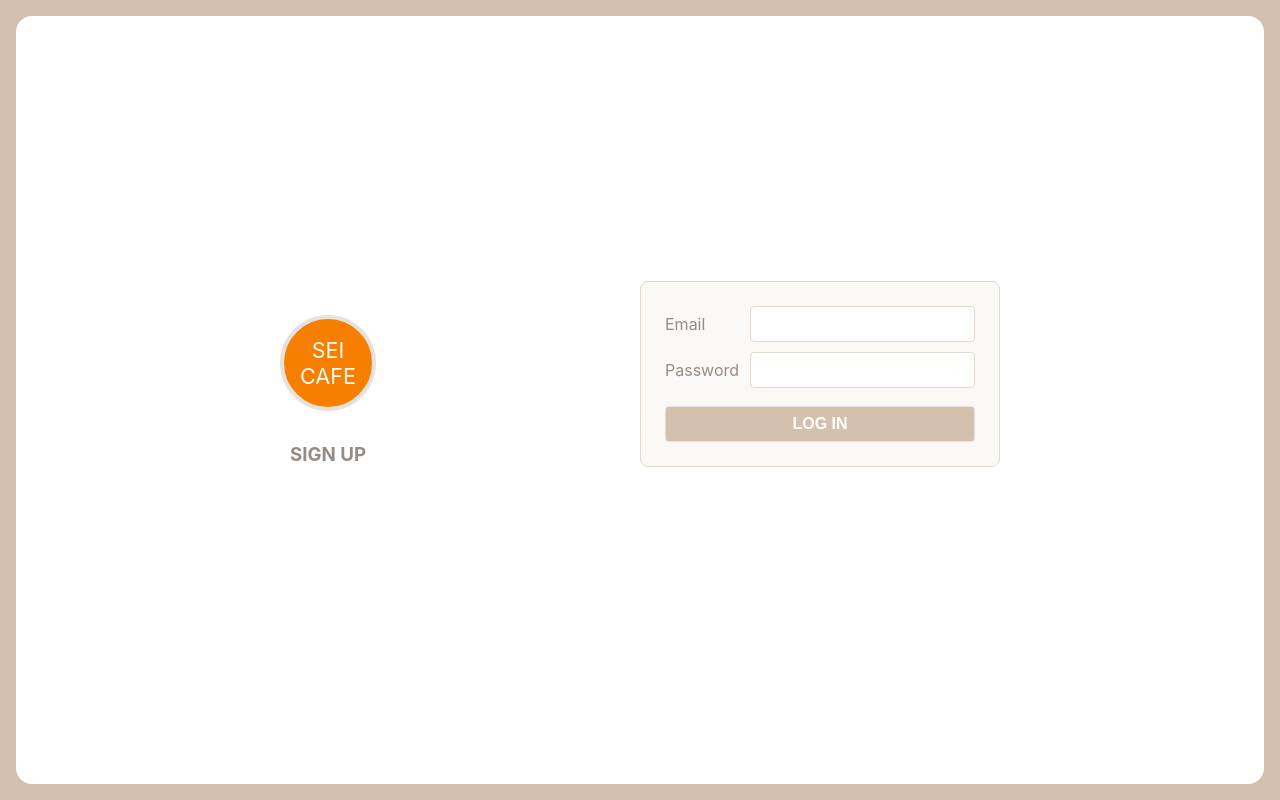
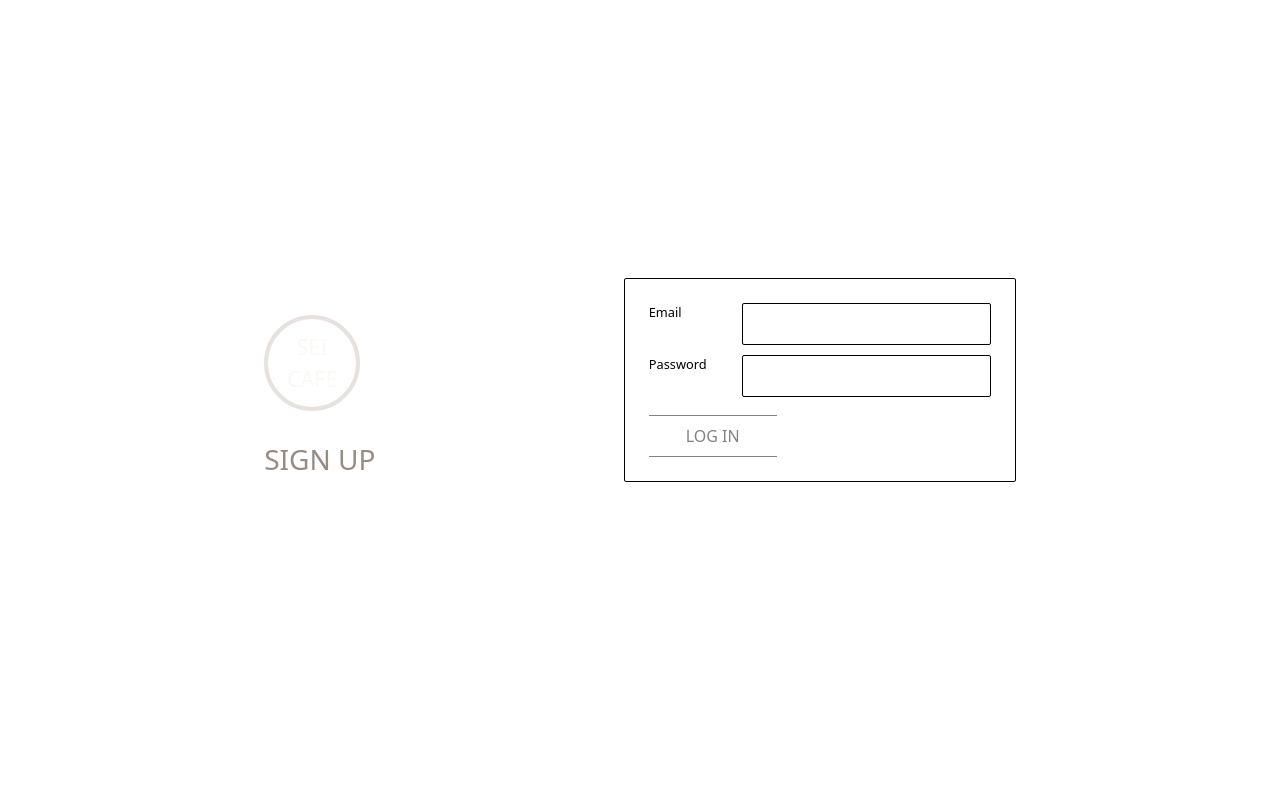
Before and after one commit to Nomje/Indian-Sweet-Spices, a React (Create React App) app: page / in a window 1280 px wide. Built offline with nearby package versions, Linux system fonts and the light colour scheme.

Commit message:
changed emoji to img test

```diff
--- /dev/null
+++ b/postcss.config.js
@@ -0,0 +1,6 @@
+module.exports = {
+  plugins: {
+    tailwindcss: {},
+    autoprefixer: {},
+  },
+}
--- a/seed.js
+++ b/seed.js
@@ -40,7 +40,7 @@ const Item = require('./models/item');
     { name: 'RajBhog', emoji: '🦀', category: categories[0], price: 9.99 },
     { name: 'Malai Sandwich', emoji: '🦀', category: categories[0], price: 9.99 },
     { name: 'Balu Shahi', emoji: '🦀', category: categories[0], price: 9.99 },
-    { name: 'Almond Burfi', emoji: '🦀', category: categories[0], price: 9.99 },
+    { name: 'Almond Burfi', emoji: 'https://sangskitchen.b-cdn.net/wp-content/uploads/2020/11/Almond-flour-burfi-768x767.jpg', category: categories[0], price: 9.99 },
     { name: 'Sutar Pheni', emoji: '🦀', category: categories[0], price: 9.99 },
     { name: 'Rasmalai', emoji: '🦀', category: categories[0], price: 9.99 },
     // Chat
--- a/src/components/Logo/Logo.jsx
+++ b/src/components/Logo/Logo.jsx
@@ -2,7 +2,7 @@ import './Logo.css';
 
 export default function Logo() {
   return (
-    <div className="Logo">
+    <div className="Logo text-3xl font-bold underline">
       <div>SEI</div>
       <div>CAFE</div>
     </div>
--- a/src/components/MenuListItem/MenuListItem.jsx
+++ b/src/components/MenuListItem/MenuListItem.jsx
@@ -3,7 +3,7 @@ import './MenuListItem.css';
 export default function MenuListItem({ menuItem, handleAddToOrder }) {
   return (
     <div className="MenuListItem">
-      <div className="emoji flex-ctr-ctr">{menuItem.emoji}</div>
+      <img className="emoji flex-ctr-ctr" src={menuItem.emoji}></img>
       <div className="name">{menuItem.name}</div>
       <div className="buy">
         <span>${menuItem.price.toFixed(2)}</span>
--- a/src/components/OrderList/OrderList.jsx
+++ b/src/components/OrderList/OrderList.jsx
@@ -1,17 +1,17 @@
 import OrderListItem from "../OrderListItem/OrderListItem";
 
-export default function OrderList({ orders }) {
+export default function OrderList({ orders, handleSHowOrder }) {
   const orderListItems = orders.map(o =>
     < OrderListItem
       order={o}
       key={o._id}
+      handleSHowOrder={handleSHowOrder}
     />
 
   )
 
   return (
     <main>
-      <h1>Mumbo Jumbo</h1>
       {orderListItems}
     </main>
   )
--- a/src/index.css
+++ b/src/index.css
@@ -1,28 +1,30 @@
+/* CSS Custom Properties */
 :root {
   --white: #FFFFFF;
+  --white-2: #fcfcf8;
   --tan-1: #FBF9F6;
   --tan-2: #E7E2DD;
   --tan-3: #E2D9D1;
   --tan-4: #D3C1AE;
-  --orange: #F67F00;
+  --black: #000000;
+  --grey-1: #dfdfdf;
+  --grey-2: #838383;
   --text-light: #968c84;
   --text-dark: #615954;
 }
 
-*,
-*:before,
-*:after {
+*, *:before, *:after {
   box-sizing: border-box;
 }
 
 body {
   margin: 0;
   font-family: -apple-system, BlinkMacSystemFont, 'Segoe UI', 'Roboto', 'Oxygen',
-    'Ubuntu', 'Cantarell', 'Fira Sans', 'Droid Sans', 'Helvetica Neue',
-    sans-serif;
+  'Ubuntu', 'Cantarell', 'Fira Sans', 'Droid Sans', 'Helvetica Neue',
+  sans-serif;
   -webkit-font-smoothing: antialiased;
   -moz-osx-font-smoothing: grayscale;
-  background-color: var(--tan-4);
+  background-color: var(--white);
   padding: 2vmin;
   height: 100vh;
 }
@@ -81,13 +83,13 @@ code {
 
 .form-container {
   padding: 3vmin;
-  background-color: var(--tan-1);
-  border: .1vmin solid var(--tan-3);
-  border-radius: 1vmin;
+  background-color: var(--white);
+  border: .1vmin solid var(--black);
+  border-radius: 2px;
 }
 
 p.error-message {
-  color: var(--orange);
+  color: var(--black);
   text-align: center;
 }
 
@@ -95,44 +97,48 @@ form {
   display: grid;
   grid-template-columns: 1fr 3fr;
   gap: 1.25vmin;
-  color: var(--text-light);
+  color: var(--black);
 }
 
 label {
-  font-size: 2vmin;
+  font-size: 1.6vmin;
   display: flex;
   align-items: center;
 }
 
 input {
   padding: 1vmin;
-  font-size: 2vmin;
-  border: .1vmin solid var(--tan-3);
-  border-radius: .5vmin;
+  font-size: 1.5vmin;
+  border: .1vmin solid var(--black);
+  border-radius: 2px;
   color: var(--text-dark);
-  background-image: none !important;
-  /* prevent lastpass */
+  background-image: none !important; /* prevent lastpass */
   outline: none;
 }
 
 input:focus {
-  border-color: var(--orange);
+  border-color: var(--black);
 }
 
-button,
-a.button {
+button, a.button {
   margin: 1vmin;
   padding: 1vmin;
-  color: var(--white);
-  background-color: var(--orange);
-  font-size: 2vmin;
-  font-weight: bold;
+  width: 10vw;
+  color: black;
+  background-color: white;
+  font-size: 1.5vmin;
   text-decoration: none;
   text-align: center;
-  border: .1vmin solid var(--tan-2);
-  border-radius: .5vmin;
+  border-top: 1px solid black;
+  border-bottom: 1px solid black;
+  border-left: none;
+  border-right: none;
   outline: none;
   cursor: pointer;
+}
+
+button:hover {
+  font-weight: 700;
 }
 
 button.btn-sm {
@@ -145,13 +151,22 @@ button.btn-xs {
   padding: .4vmin .5vmin;
 }
 
-button:disabled,
-form:invalid button[type="submit"] {
+button:disabled, form:invalid button[type="submit"] {
   cursor: not-allowed;
-  background-color: var(--tan-4);
+  color: var(--grey-2);
+  background-color: white;
+  border-top: 1px solid var(--grey-2);
+  border-bottom: 1px solid var(--grey-2);
 }
 
 button[type="submit"] {
   grid-column: span 2;
   margin: 1vmin 0 0;
 }
+
+.submit-container {
+  display: flex;
+  flex-direction: row;
+  justify-content: flex-end;
+  align-items: center;
+}
--- a/src/index.js
+++ b/src/index.js
@@ -3,6 +3,7 @@ import ReactDOM from 'react-dom';
 import './index.css';
 import App from './pages/App/App';
 import { BrowserRouter as Router } from 'react-router-dom';
+import 'bootstrap/dist/css/bootstrap.min.css';
 // import reportWebVitals from './reportWebVitals';
 
 ReactDOM.render(
--- a/src/pages/NewOrderPage/NewOrderPage.css
+++ b/src/pages/NewOrderPage/NewOrderPage.css
@@ -1,10 +1,9 @@
 .NewOrderPage {
   height: 100%;
   display: grid;
-  grid-template-columns: 1.6fr 3.5fr 3fr;
+  grid-template-columns: 3.5fr 2fr;
   grid-template-rows: 1fr;
   background-color: var(--white);
-  border-radius: 2vmin;
 }
 
 .NewOrderPage aside {
@@ -14,3 +13,36 @@
   align-items: center;
   margin: 3vmin 2vmin;
 }
+
+.category-container {
+  padding-top: 2.5vh;
+}
+
+#category-title {
+  font-size: 1.4vw;
+  margin-bottom: 1.2vh;
+  margin-top: 1.1vh;
+  padding-bottom: 2vh;
+  border-bottom: 1px solid black;
+  width: 35vw;
+}
+
+header {
+  display: flex;
+  flex-direction: column;
+  justify-content: center;
+  align-items: center;
+  border-bottom: 1px solid black;
+  background-color: white;
+}
+
+.user-welcome-container {
+  display: flex;
+  justify-content: flex-end;
+  font-size: 1.7vw;
+  margin: 0vh 5.5vw 0vh 5.5vw;
+}
+
+#nav-username {
+  font-weight: 700;
+}
--- a/src/pages/OrderHistoryPage/OrderHistoryPage.jsx
+++ b/src/pages/OrderHistoryPage/OrderHistoryPage.jsx
@@ -1,34 +1,48 @@
-import { useState, useEffect } from 'react';
-import * as ordersAPI from '../../utilities/orders-api'
-import UserLogOut from '../../components/UserLogOut/UserLogOut';
-import OrderDetail from '../../components/OrderDetail/OrderDetail';
-import OrderList from '../../components/OrderList/OrderList';
+import { useState, useEffect } from "react";
+import {Link} from 'react-router-dom'
+import * as ordersAPI from "../../utilities/orders-api";
+import UserLogOut from "../../components/UserLogOut/UserLogOut";
+import OrderDetail from "../../components/OrderDetail/OrderDetail";
+import OrderList from "../../components/OrderList/OrderList";
 
 export default function OrderHistoryPage({ user, setUser }) {
-  const [orders, setOrders] = useState([])
-  // const [selectedOrder, setSelectedOrder] = useState(null)
+  const [orders, setOrders] = useState([]);
+  const [activeOrder, setActiveOrder] = useState(null);
 
   useEffect(function () {
     async function getOrders() {
-      const orders = await ordersAPI.getOrderForUser()
-      // console.log(orders)
+      const orders = await ordersAPI.getOrderForUser();
       setOrders(orders);
-
+      setActiveOrder(orders[0]);
     }
     getOrders();
-  }, [])
+  }, []);
+
+  async function handleDisplayOrder(order) {
+    setActiveOrder(order);
+  }
 
   return (
     <>
-      <h1>OrderHistoryPage</h1>
-
+    <header>
+      <Link className='grow' id='back-to-shopping' to="/"><i className="fa-regular fa-angle-left"></i> Back To Shopping</Link>
+    </header>
+      <h1 className='title'>{user.name}'s Order History </h1>
+      {orders.length ?
+    <main className="OrderHistoryPage">
+    <aside>
       <OrderList
-        orders={orders}
+          orders={orders}
+          handleDisplayOrder={handleDisplayOrder}
       />
-
-      {/* <OrderDetail order={selectedOrder} /> */}
-
-      <UserLogOut user={user} setUser={setUser} />
-    </>
+    </aside>
+    {/* <OrderDetail
+      order={activeOrder}  */}
+    />
+    </main>
+    :
+    <h3 className='order-msg'>No Orders Yet...</h3>
+    }
+  </>
   );
 }
--- /dev/null
+++ b/tailwind.config.js
@@ -0,0 +1,8 @@
+/** @type {import('tailwindcss').Config} */
+module.exports = {
+  content: ["./src/**/*.{js,jsx,ts,tsx}",],
+  theme: {
+    extend: {},
+  },
+  plugins: [],
+}
```
Also changed, not shown: package.json (+8 -1 lines), src/pages/OrderHistoryPage/OrderHistoryPage.css (+45 -1 lines), 1 other file (tests, documents, lock files or other folders).
